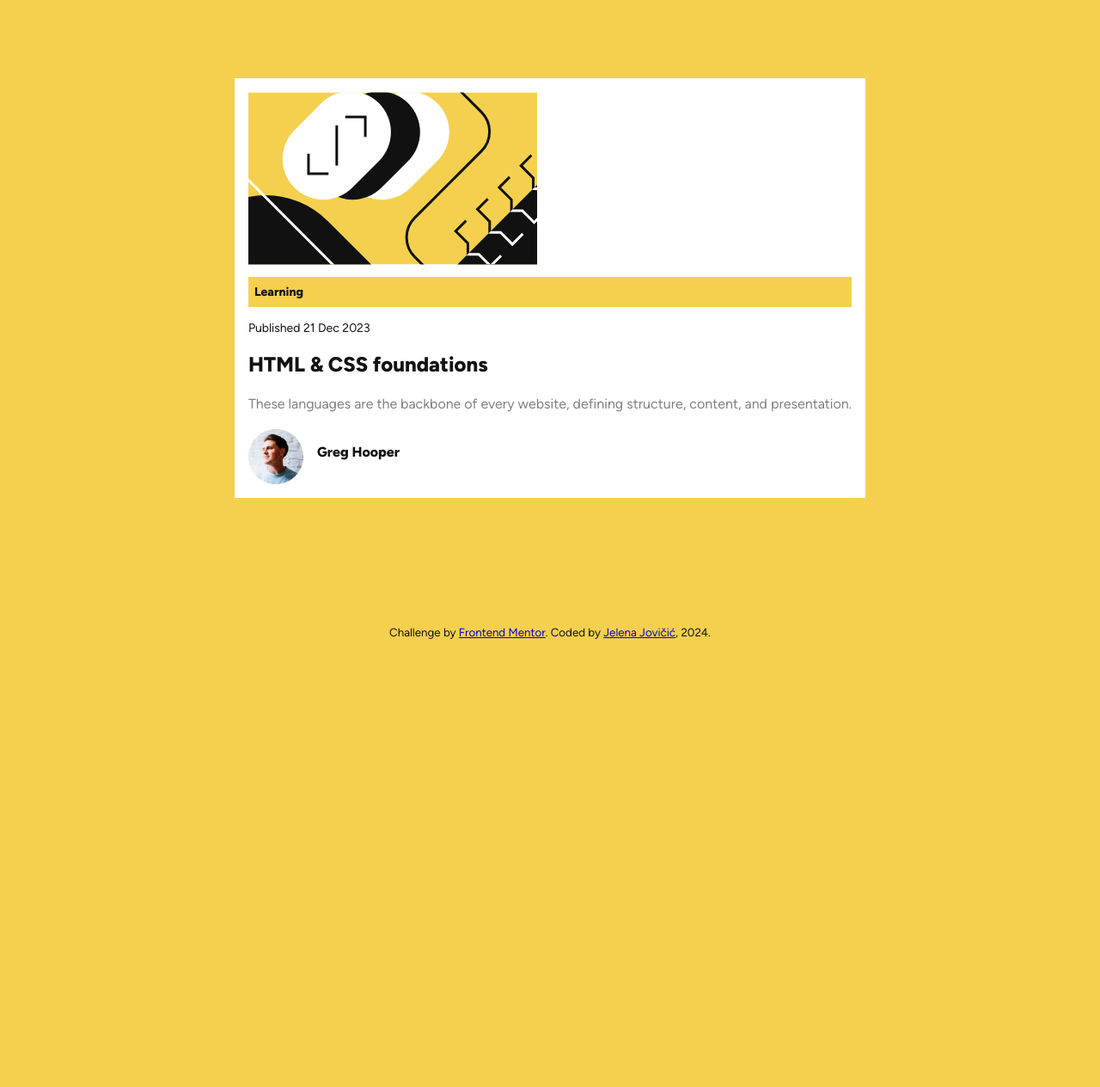
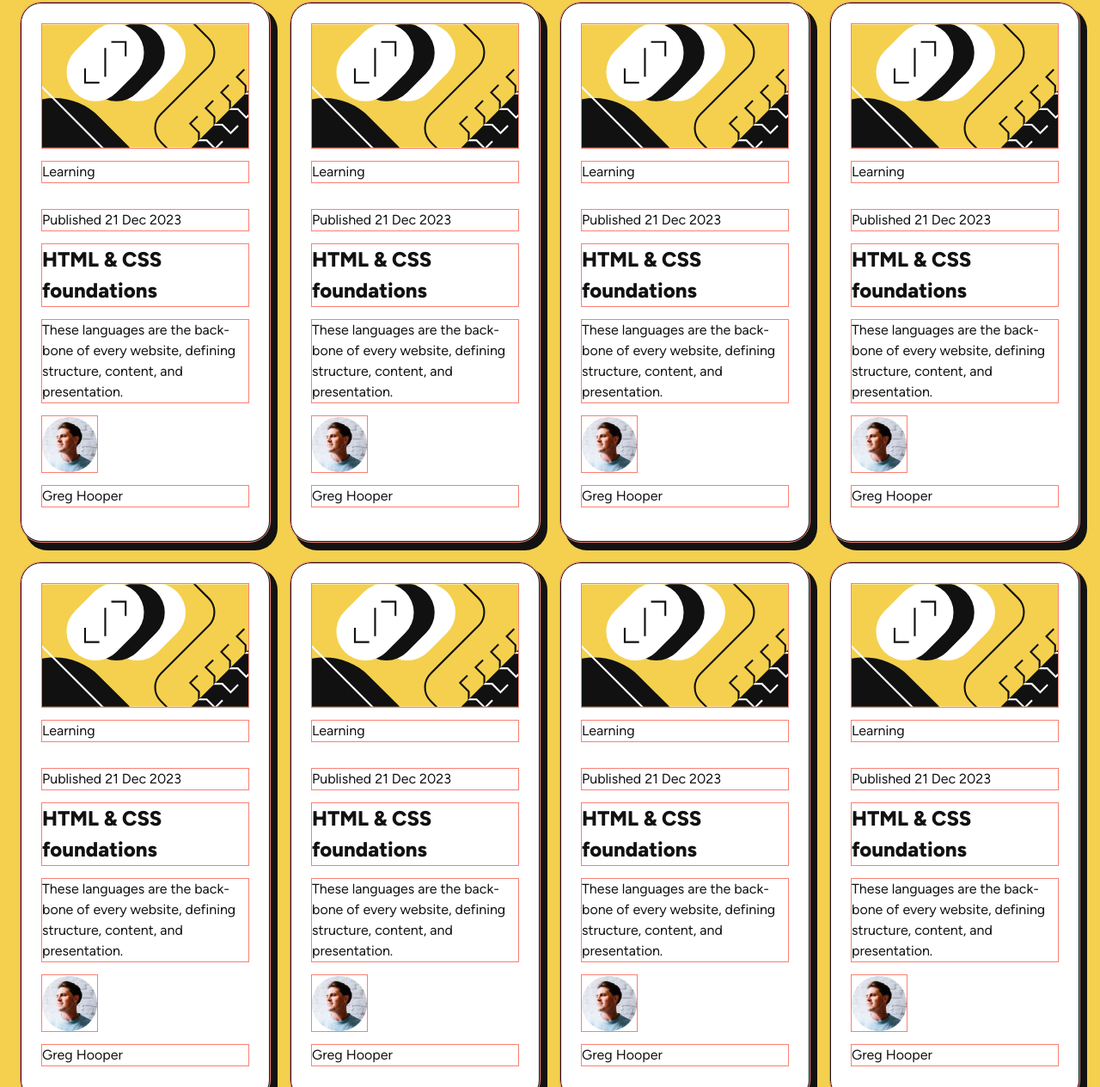
Before and after one commit to je-jo/blog-preview-card, a plain HTML site: page index.html in a window 1280 px wide. Shown: the part 37-1301 px from the top of the page at 86% size. Before the commit the page ends 800 px from the top, so only its background shows below. Drawn offline with Linux system fonts and the light colour scheme.

Commit message:
grid layout and box shadow

```diff
--- a/assets/styles/main.css
+++ b/assets/styles/main.css
@@ -166,48 +166,46 @@ select {
 
 body {
     display: grid;
-    grid-template-rows: 1fr auto;
+    grid-template-rows: auto 1fr auto;
     font-family: 'Figtree', sans-serif;
     background-color: var(--clr-yellow);
     color: var(--clr-black);
 }
 
-main {
+/* main {
     display: grid;
     place-items: center;
+} */
+
+ul {
+    display: grid;
+    grid-template-columns: repeat(auto-fit, minmax(15rem, 1fr) );
+    grid-gap: 1.5rem;
+    justify-items: center;
+    padding: 1.5rem;
 }
 
 .card {
     display: grid;
-    padding: 1rem;
+    padding: 1.5rem;
     background-color: var(--clr-white);
-}
-
-.card-header {
-    font-size: 14px;
-}
-
-.card-header-tag {
-    padding: 0.5em;
-    font-weight: 800;
-    background-color: var(--clr-yellow);
-}
-
-.card-footer {
-    display: flex;
-    gap: 1rem;
-    font-weight: 800;
+    max-width: 60ch;
+    border-radius: 1.5rem;
+    border: 1px solid var(--clr-black);
+    box-shadow: 7px 8px 0px 2px var(--clr-black);
 }
 
 footer {
     text-align: center;
 }
 
+* {
+    outline: 1px solid salmon;
+}
+
 /* 05 typography */
 
-.card-body p {
-    color: var(--clr-grey);
-}
+
 
 
 
--- a/index.html
+++ b/index.html
@@ -12,26 +12,95 @@
 </head>
 
 <body>
-  <header class="sr-only">
-    <h1>Frontend Mentor | Blog preview card</h1>
+  <header>
+    <h1 class="sr-only">Frontend Mentor | Blog preview card</h1>
   </header>
 
   <main>
-    <div class="card">
-      <div class="card-header">
+    <ul>
+      <li class="card">
         <img src="assets/images/illustration-article.svg" alt=" ">
-        <p class="card-header-tag">Learning</p>
+        <p>Learning</p>
         <p>Published 21 Dec 2023</p>
-      </div>
-      <div class="card-body">
         <h2>HTML & CSS foundations</h2>
         <p>These languages are the backbone of every website, defining structure, content, and presentation.</p>
-      </div>
-      <div class="card-footer">
         <img src="assets/images/image-avatar.webp" alt="avatar of greg hooper">
         <p>Greg Hooper</p>
-      </div>
-    </div>
+      </li>
+      <li class="card">
+        <img src="assets/images/illustration-article.svg" alt=" ">
+        <p>Learning</p>
+        <p>Published 21 Dec 2023</p>
+        <h2>HTML & CSS foundations</h2>
+        <p>These languages are the backbone of every website, defining structure, content, and presentation.</p>
+        <img src="assets/images/image-avatar.webp" alt="avatar of greg hooper">
+        <p>Greg Hooper</p>
+      </li>
+      <li class="card">
+        <img src="assets/images/illustration-article.svg" alt=" ">
+        <p>Learning</p>
+        <p>Published 21 Dec 2023</p>
+        <h2>HTML & CSS foundations</h2>
+        <p>These languages are the backbone of every website, defining structure, content, and presentation.</p>
+        <img src="assets/images/image-avatar.webp" alt="avatar of greg hooper">
+        <p>Greg Hooper</p>
+      </li>
+      <li class="card">
+        <img src="assets/images/illustration-article.svg" alt=" ">
+        <p>Learning</p>
+        <p>Published 21 Dec 2023</p>
+        <h2>HTML & CSS foundations</h2>
+        <p>These languages are the backbone of every website, defining structure, content, and presentation.</p>
+        <img src="assets/images/image-avatar.webp" alt="avatar of greg hooper">
+        <p>Greg Hooper</p>
+      </li>
+      <li class="card">
+        <img src="assets/images/illustration-article.svg" alt=" ">
+        <p>Learning</p>
+        <p>Published 21 Dec 2023</p>
+        <h2>HTML & CSS foundations</h2>
+        <p>These languages are the backbone of every website, defining structure, content, and presentation.</p>
+        <img src="assets/images/image-avatar.webp" alt="avatar of greg hooper">
+        <p>Greg Hooper</p>
+      </li>
+      <li class="card">
+        <img src="assets/images/illustration-article.svg" alt=" ">
+        <p>Learning</p>
+        <p>Published 21 Dec 2023</p>
+        <h2>HTML & CSS foundations</h2>
+        <p>These languages are the backbone of every website, defining structure, content, and presentation.</p>
+        <img src="assets/images/image-avatar.webp" alt="avatar of greg hooper">
+        <p>Greg Hooper</p>
+      </li>
+      <li class="card">
+        <img src="assets/images/illustration-article.svg" alt=" ">
+        <p>Learning</p>
+        <p>Published 21 Dec 2023</p>
+        <h2>HTML & CSS foundations</h2>
+        <p>These languages are the backbone of every website, defining structure, content, and presentation.</p>
+        <img src="assets/images/image-avatar.webp" alt="avatar of greg hooper">
+        <p>Greg Hooper</p>
+      </li>
+      <li class="card">
+        <img src="assets/images/illustration-article.svg" alt=" ">
+        <p>Learning</p>
+        <p>Published 21 Dec 2023</p>
+        <h2>HTML & CSS foundations</h2>
+        <p>These languages are the backbone of every website, defining structure, content, and presentation.</p>
+        <img src="assets/images/image-avatar.webp" alt="avatar of greg hooper">
+        <p>Greg Hooper</p>
+      </li>
+      <li class="card">
+        <img src="assets/images/illustration-article.svg" alt=" ">
+        <p>Learning</p>
+        <p>Published 21 Dec 2023</p>
+        <h2>HTML & CSS foundations</h2>
+        <p>These languages are the backbone of every website, defining structure, content, and presentation.</p>
+        <img src="assets/images/image-avatar.webp" alt="avatar of greg hooper">
+        <p>Greg Hooper</p>
+      </li>
+
+    </ul>
   </main>
 
   <footer>
```
Also changed, not shown: 1 other file.
